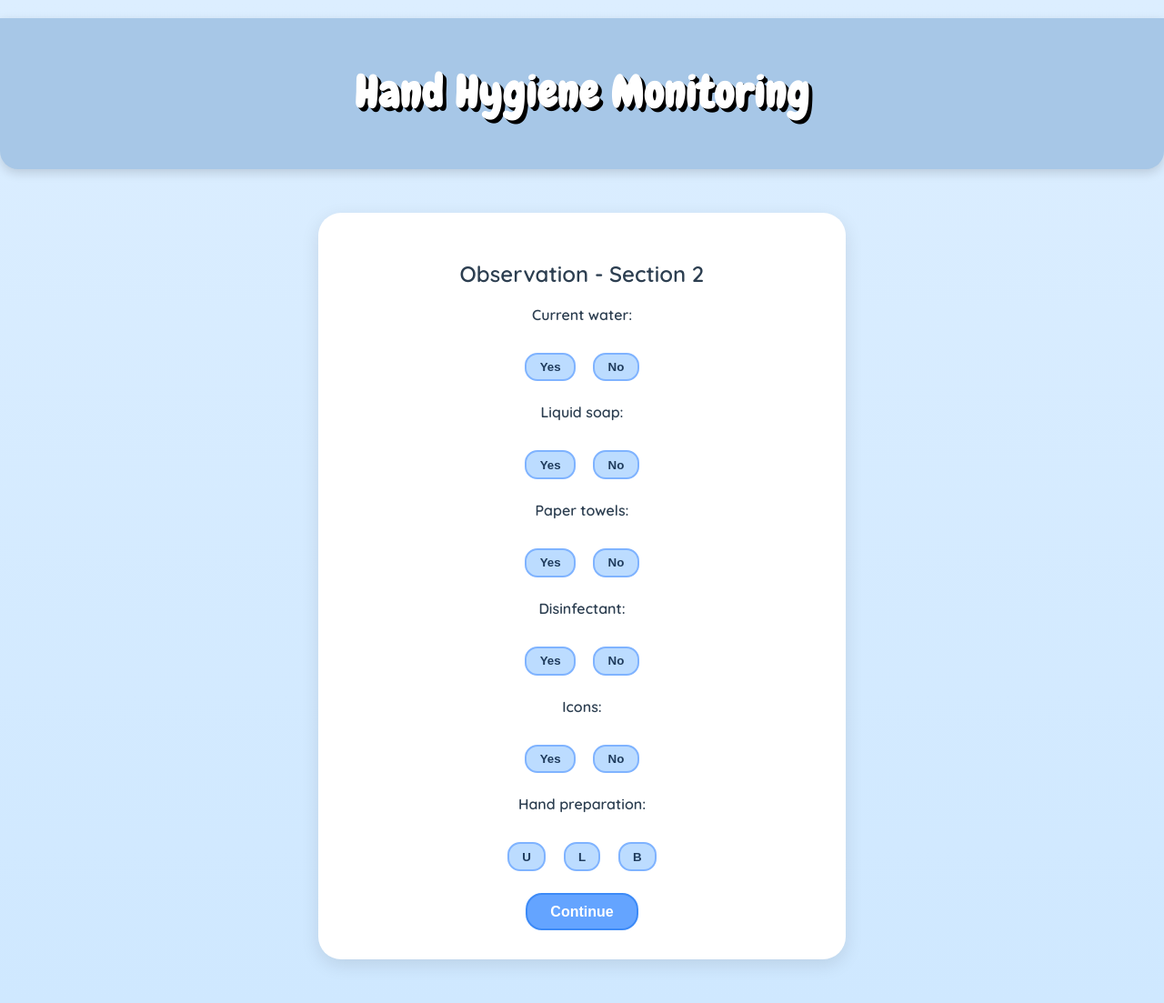
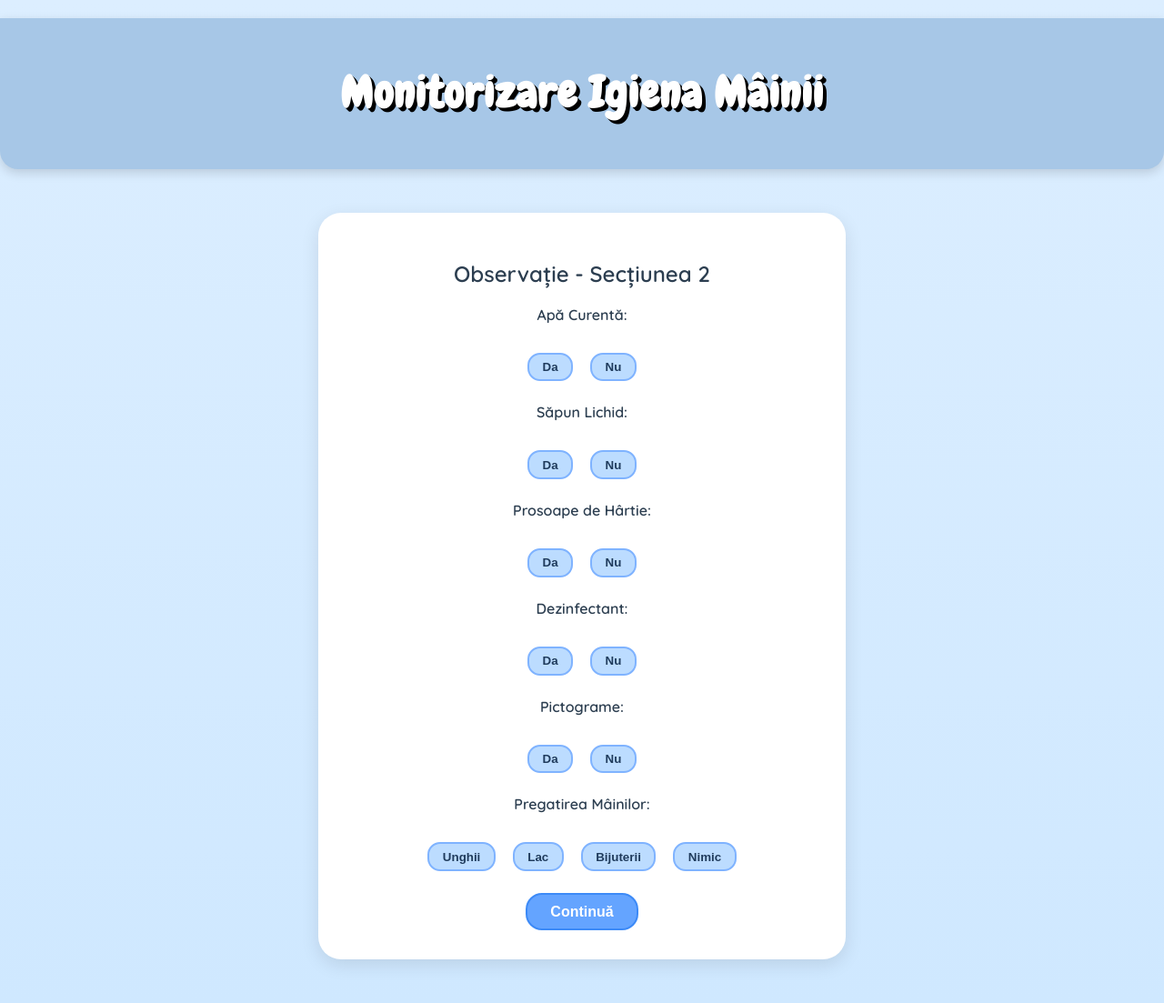
Before and after one commit to paunmara/MedicalApp, a FastAPI app: page /observation/page2 in a window 1280 px wide. Shown: the whole page at 91% size. Run offline with FastAPI, Linux system fonts and the light colour scheme; parts of the project's set-up code (start-up, migrations or seed data) failed here and were passed over.

Commit message:
commit latest

```diff
--- a/app/main.py
+++ b/app/main.py
@@ -108,20 +108,28 @@ def dashboard(request: Request, current_user = Depends(get_current_user)):
     )
 
 @app.get("/users/new", response_class = HTMLResponse)
-def show_create_user(request: Request, current_user = Depends(get_current_user)):
-    if not current_user or not current_user.is_admin:
-        return RedirectResponse("/dashboard", status_code=302)
+def show_create_user(request: Request):
     return templates.TemplateResponse("create_user.html", {"request": request, "error": None})
 
+
 @app.post("/users/new")
-def create_new_user(request: Request, username: str = Form(...), password: str = Form(...), db: Session = Depends(get_db), current_user = Depends(get_current_user)):
-    if not current_user or not current_user.is_admin:
-        raise HTTPException(status_code=403)
-    if get_user_by_username(db,username):
-        return templates.TemplateResponse("create_user.html", {"request": request, "error": "Invalid: Username already exists"})
+def create_new_user(
+        request: Request,
+        username: str = Form(...),
+        password: str = Form(...),
+        db: Session = Depends(get_db)
+):
+    clean_username = username.strip().lower()
 
-    create_user(db, username = username, password = password, is_admin = True)
-    return RedirectResponse("/dashboard", status_code = 302)
+    if get_user_by_username(db, clean_username):
+        return templates.TemplateResponse(
+            "create_user.html",
+            {"request": request, "error": "Acest username este deja folosit."}
+        )
+
+    create_user(db, username=clean_username, password=password, is_admin=False)
+
+    return RedirectResponse(url="/login", status_code=status.HTTP_302_FOUND)
 
 
 
@@ -316,12 +324,11 @@ def export_page2_pdf(
 
 @app.get("/statistics/page3", response_class=HTMLResponse)
 def stats_page3(
-    request: Request,
-    db: Session = Depends(get_db),
-    current_user: models.User = Depends(get_current_user),
-    days: int = 30,
+        request: Request,
+        db: Session = Depends(get_db),
+        current_user: models.User = Depends(get_current_user),
+        days: int = 30,
 ):
-
     end_date = date.today()
     start_date = end_date - timedelta(days=days - 1)
 
@@ -376,13 +383,8 @@ def stats_page3(
     perfect_records = 0
     for obs_id in obs_ids:
         obs_steps = steps_by_obs.get(obs_id, [])
-        if not obs_steps:
-            continue
-        if all(st.rating == "C" for st in obs_steps):
+        if obs_steps and all(st.rating == "C" for st in obs_steps):
             perfect_records += 1
-
-    overall_percent = round((perfect_records / total_recordings) * 100, 1)
-    good_hospital = overall_percent >= 80.0
 
     step_stats = {
         i: {"total": 0, "C": 0, "fail": 0, "percent": 0}
@@ -390,18 +392,31 @@ def stats_page3(
     }
 
     for s in steps:
-        if s.step_number not in step_stats:
-            continue
-        step_stats[s.step_number]["total"] += 1
-        if s.rating == "C":
-            step_stats[s.step_number]["C"] += 1
-        else:
-            step_stats[s.step_number]["fail"] += 1
+        if s.step_number in step_stats:
+            step_stats[s.step_number]["total"] += 1
+            if s.rating == "C":
+                step_stats[s.step_number]["C"] += 1
+            else:
+                step_stats[s.step_number]["fail"] += 1
 
+    all_percentages = []
     for i in range(1, 6):
         total = step_stats[i]["total"]
         c = step_stats[i]["C"]
-        step_stats[i]["percent"] = round((c / total) * 100, 1) if total else 0
+
+        if total > 0:
+            percentage = round((c / total) * 100, 1)
+            step_stats[i]["percent"] = percentage
+            all_percentages.append(percentage)
+        else:
+            step_stats[i]["percent"] = 0
+
+    if all_percentages:
+        overall_percent = round(sum(all_percentages) / len(all_percentages), 1)
+    else:
+        overall_percent = 0
+
+    good_hospital = overall_percent >= 80.0
 
     return templates.TemplateResponse(
         "stats_page3.html",
--- a/static/css/style.css
+++ b/static/css/style.css
@@ -266,7 +266,7 @@ button.continue-btn {
     border-collapse: collapse;
     background: white;
     border-radius: 16px;
-    overflow; hidden;
+    overflow: hidden;
     box-shadow: 0 4px 14px rgba(0,0,0,0.08);
 }
 
--- a/templates/base.html
+++ b/templates/base.html
@@ -2,7 +2,7 @@
 <html lang="en">
 <head>
     <meta charset="UTF-8">
-    <title>Hand Hygiene App</title>
+    <title>Igiena Mâinii</title>
 
     <link rel="preconnect" href="https://fonts.googleapis.com">
     <link rel="preconnect" href="https://fonts.gstatic.com" crossorigin>
@@ -17,7 +17,7 @@
 <body>
 
 <header>
-    <h1>Hand Hygiene Monitoring</h1>
+    <h1>Monitorizare Igiena Mâinii</h1>
 </header>
 
 <main>
--- a/templates/page2.html
+++ b/templates/page2.html
@@ -2,66 +2,67 @@
 
 {% block content %}
 <div class = "dashboard-container page2">
-    <h2> Observation - Section 2</h2>
+    <h2> Observație - Secțiunea 2</h2>
 
     <form method = "post">
         <div class = "form-group page2">
-            <label>Current water:</label>
+            <label>Apă Curentă:</label>
             <input type = "hidden" name = "apa_curenta" id="apa_curenta" value ="">
             <div class = "button-group">
-                <button type = "button" class = "choice-btn" data-input = "apa_curenta" data-value = "Da">Yes</button>
-                <button type = "button" class = "choice-btn" data-input = "apa_curenta" data-value = "Nu">No</button>
+                <button type = "button" class = "choice-btn" data-input = "apa_curenta" data-value = "Da">Da</button>
+                <button type = "button" class = "choice-btn" data-input = "apa_curenta" data-value = "Nu">Nu</button>
             </div>
         </div>
 
         <div class = "form-group">
-            <label>Liquid soap:</label>
+            <label>Săpun Lichid:</label>
             <input type = "hidden" name = "sapun_lichid" id="sapun_lichid" value ="">
             <div class = "button-group">
-                <button type = "button" class = "choice-btn" data-input = "sapun_lichid" data-value = "Da">Yes</button>
-                <button type = "button" class = "choice-btn" data-input = "sapun_lichid" data-value = "Nu">No</button>
+                <button type = "button" class = "choice-btn" data-input = "sapun_lichid" data-value = "Da">Da</button>
+                <button type = "button" class = "choice-btn" data-input = "sapun_lichid" data-value = "Nu">Nu</button>
             </div>
         </div>
 
         <div class = "form-group">
-            <label>Paper towels:</label>
+            <label>Prosoape de Hârtie:</label>
             <input type = "hidden" name = "prosop_hartie" id="prosop_hartie" value ="">
             <div class = "button-group">
-                <button type = "button" class = "choice-btn" data-input = "prosop_hartie" data-value = "Da">Yes</button>
-                <button type = "button" class = "choice-btn" data-input = "prosop_hartie" data-value = "Nu">No</button>
+                <button type = "button" class = "choice-btn" data-input = "prosop_hartie" data-value = "Da">Da</button>
+                <button type = "button" class = "choice-btn" data-input = "prosop_hartie" data-value = "Nu">Nu</button>
             </div>
         </div>
 
         <div class = "form-group">
-            <label>Disinfectant:</label>
+            <label>Dezinfectant:</label>
             <input type = "hidden" name = "dezinfectant" id="dezinfectant" value ="">
             <div class = "button-group">
-                <button type = "button" class = "choice-btn" data-input = "dezinfectant" data-value = "Da">Yes</button>
-                <button type = "button" class = "choice-btn" data-input = "dezinfectant" data-value = "Nu">No</button>
+                <button type = "button" class = "choice-btn" data-input = "dezinfectant" data-value = "Da">Da</button>
+                <button type = "button" class = "choice-btn" data-input = "dezinfectant" data-value = "Nu">Nu</button>
             </div>
         </div>
 
         <div class = "form-group">
-            <label>Icons:</label>
+            <label>Pictograme:</label>
             <input type = "hidden" name = "pictograme" id="pictograme" value ="">
             <div class = "button-group">
-                <button type = "button" class = "choice-btn" data-input = "pictograme" data-value = "Da">Yes</button>
-                <button type = "button" class = "choice-btn" data-input = "pictograme" data-value = "Nu">No</button>
+                <button type = "button" class = "choice-btn" data-input = "pictograme" data-value = "Da">Da</button>
+                <button type = "button" class = "choice-btn" data-input = "pictograme" data-value = "Nu">Nu</button>
             </div>
         </div>
 
         <div class = "form-group">
-            <label>Hand preparation:</label>
+            <label>Pregatirea Mâinilor:</label>
             <input type = "hidden" name = "pregatire_maini" id="pregatire_maini" value ="">
             <div class = "button-group">
-                <button type = "button" class = "choice-btn" data-input = "pregatire_maini" data-value = "U">U</button>
-                <button type = "button" class = "choice-btn" data-input = "pregatire_maini" data-value = "L">L</button>
-                <button type = "button" class = "choice-btn" data-input = "pregatire_maini" data-value = "B">B</button>
+                <button type = "button" class = "choice-btn" data-input = "pregatire_maini" data-value = "Unghii">Unghii</button>
+                <button type = "button" class = "choice-btn" data-input = "pregatire_maini" data-value = "Lac">Lac</button>
+                <button type = "button" class = "choice-btn" data-input = "pregatire_maini" data-value = "Bijuterii">Bijuterii</button>
+                <button type = "button" class = "choice-btn" data-input = "pregatire_maini" data-value = "Nimic">Nimic</button>
             </div>
         </div>
 
         <div class="form-navigation">
-            <button type="submit" class="continue-btn">Continue</button>
+            <button type="submit" class="continue-btn">Continuă</button>
         </div>
     </form>
 </div>
```
Also changed, not shown: templates/create_user.html (+9 -6 lines), templates/dashboard.html (+4 -7 lines), templates/login.html (+6 -2 lines), templates/page1.html (+7 -7 lines), templates/page3.html (+13 -13 lines), templates/stats_page3.html (+8 -15 lines).
